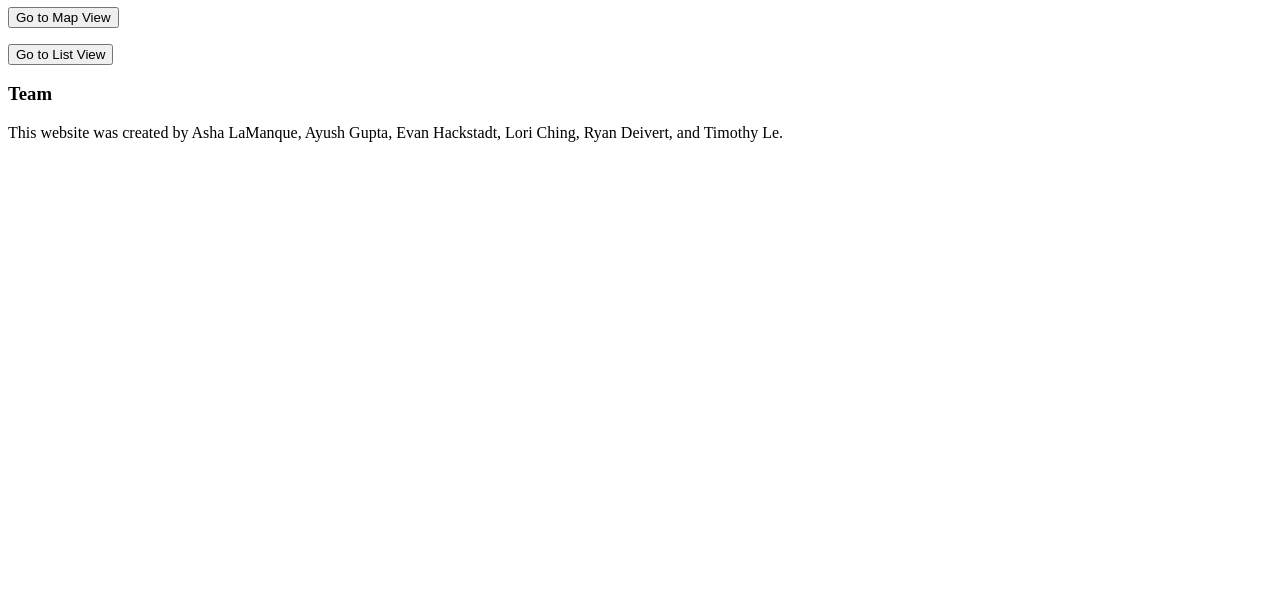
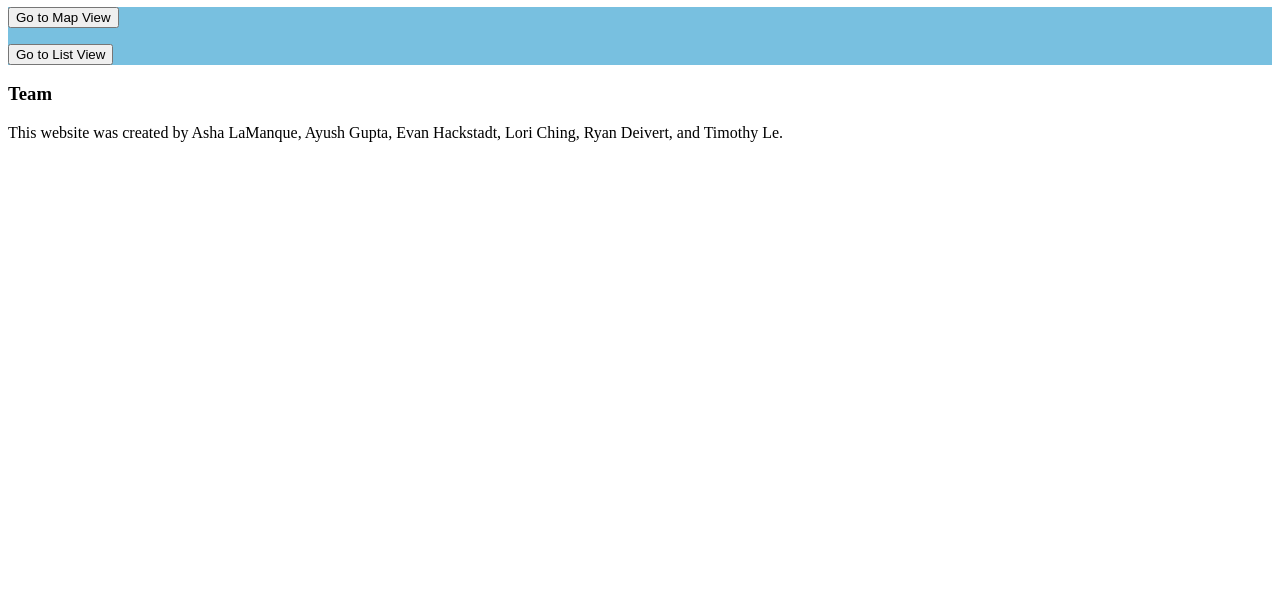
Before and after one commit to RyanDeivert555/AWS-Inrix-Hackathon-2024, a plain HTML site: page about.html in a window 1280 px wide. Shown: the part 189-800 px from the top of the page. Drawn offline with Linux system fonts and the light colour scheme; a script that the page names is missing.

Commit message:
added background color for buttons div

```diff
--- a/about.html
+++ b/about.html
@@ -17,7 +17,7 @@
         </div>
         <div>
             <h1>View the street safety information:</h1>
-                <div>
+                <div style="background-color:#78c0e0">
                     <button type="button" class="about-buttons">Go to Map View</button>
                     <p></p>
                     <button type="button" class="about-buttons">Go to List View</button>
```
